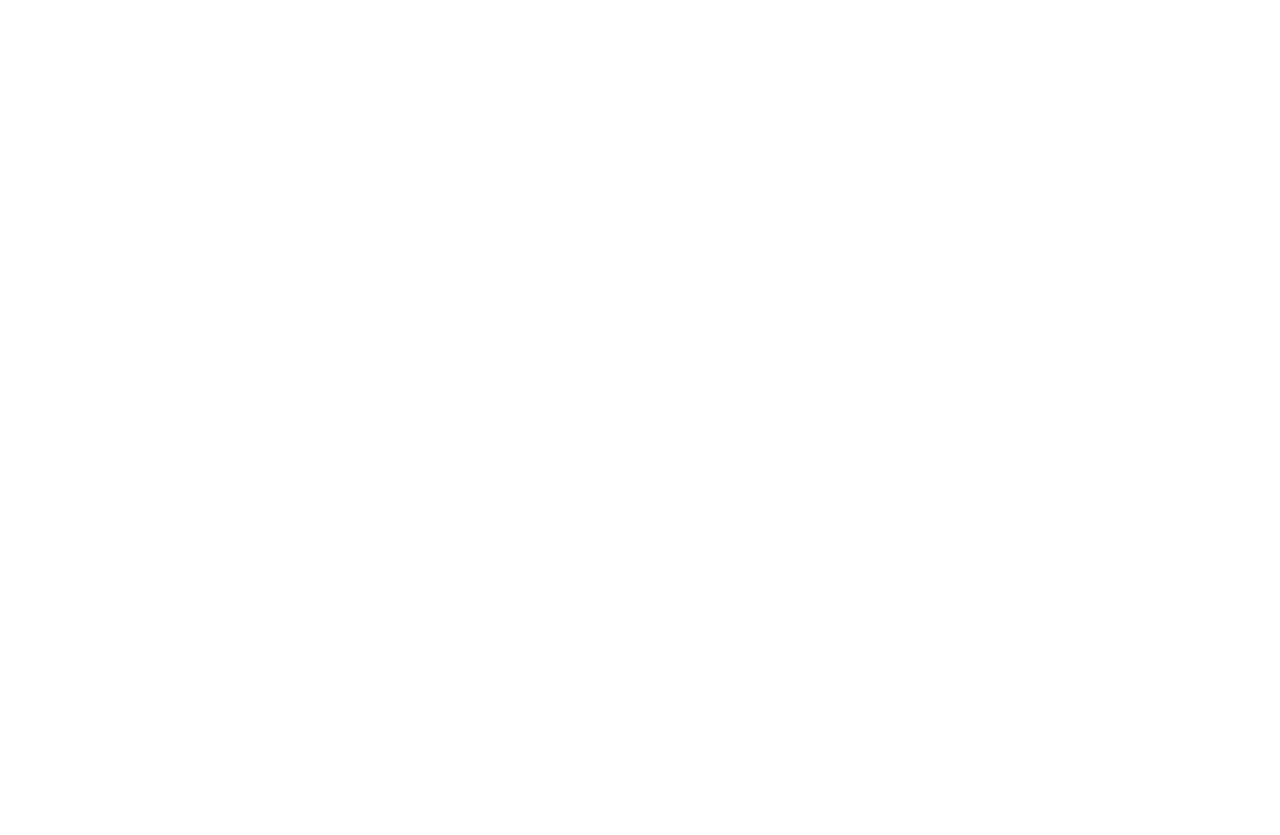
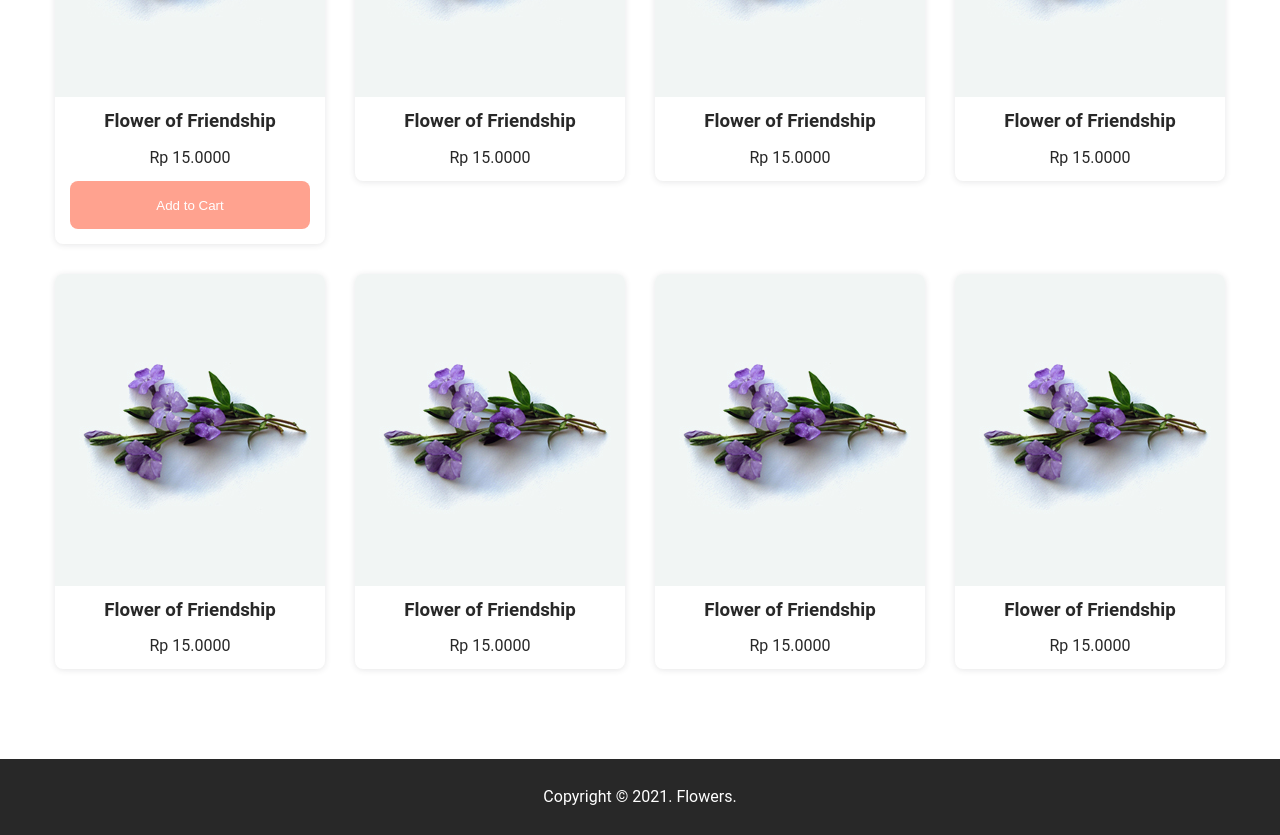
Before and after one commit to saddamhbb/katalo9, a React app: page / in a window 1280 px wide. Shown: the part 1275-2110 px from the top of the page. Before the commit the page ends 1206 px from the top, so only its background shows below. Built offline with nearby package versions, Linux system fonts and the light colour scheme; the HTML template or start-up script is replaced by a standard one.

Commit message:
Add Product List Section in Catalog Page

```diff
--- a/src/pages/Catalogue/index.js
+++ b/src/pages/Catalogue/index.js
@@ -1,6 +1,8 @@
 import React, { useState } from "react";
 
 const Catalogue = () => {
+    const totalItems = 12;
+
     return (
         <div className="container py-2">
             <div className="d-flex mx-n-1 flex-wrap mb-2">
@@ -36,6 +38,130 @@
                     </div>
                 </div>
             </div>
+
+            <div className="d-flex mx-n-1 flex-wrap mb-2">
+                <div className="col-12 col-d-3 px-1 mb-2">
+                    <div className="card">
+                        <div>
+                            <img src="/img/products/potted-plant/potted-flower-1.jpeg" />
+                        </div>
+                        <div className="p-1">
+                            <div className="text-center">
+                                <h3>Flower of Friendship</h3>
+                            </div>
+                            <div className="text-center mb-1">
+                                <span>Rp 15.0000</span>
+                            </div>
+                            <button className="w-100 btn btn-primary">Add to Cart</button>
+                        </div>
+                    </div>
+                </div>
+                <div className="col-12 col-d-3 px-1 mb-2">
+                    <div className="card">
+                        <div>
+                            <img src="/img/products/potted-plant/potted-flower-1.jpeg" />
+                        </div>
+                        <div className="p-1">
+                            <div className="text-center">
+                                <h3>Flower of Friendship</h3>
+                            </div>
+                            <div className="text-center">
+                                <span>Rp 15.0000</span>
+                            </div>
+                        </div>
+                    </div>
+                </div>
+                <div className="col-12 col-d-3 px-1 mb-2">
+                    <div className="card">
+                        <div>
+                            <img src="/img/products/potted-plant/potted-flower-1.jpeg" />
+                        </div>
+                        <div className="p-1">
+                            <div className="text-center">
+                                <h3>Flower of Friendship</h3>
+                            </div>
+                            <div className="text-center">
+                                <span>Rp 15.0000</span>
+                            </div>
+                        </div>
+                    </div>
+                </div>
+                <div className="col-12 col-d-3 px-1 mb-2">
+                    <div className="card">
+                        <div>
+                            <img src="/img/products/potted-plant/potted-flower-1.jpeg" />
+                        </div>
+                        <div className="p-1">
+                            <div className="text-center">
+                                <h3>Flower of Friendship</h3>
+                            </div>
+                            <div className="text-center">
+                                <span>Rp 15.0000</span>
+                            </div>
+                        </div>
+                    </div>
+                </div>
+                <div className="col-12 col-d-3 px-1 mb-2">
+                    <div className="card">
+                        <div>
+                            <img src="/img/products/potted-plant/potted-flower-1.jpeg" />
+                        </div>
+                        <div className="p-1">
+                            <div className="text-center">
+                                <h3>Flower of Friendship</h3>
+                            </div>
+                            <div className="text-center">
+                                <span>Rp 15.0000</span>
+                            </div>
+                        </div>
+                    </div>
+                </div>
+                <div className="col-12 col-d-3 px-1 mb-2">
+                    <div className="card">
+                        <div>
+                            <img src="/img/products/potted-plant/potted-flower-1.jpeg" />
+                        </div>
+                        <div className="p-1">
+                            <div className="text-center">
+                                <h3>Flower of Friendship</h3>
+                            </div>
+                            <div className="text-center">
+                                <span>Rp 15.0000</span>
+                            </div>
+                        </div>
+                    </div>
+                </div>
+                <div className="col-12 col-d-3 px-1 mb-2">
+                    <div className="card">
+                        <div>
+                            <img src="/img/products/potted-plant/potted-flower-1.jpeg" />
+                        </div>
+                        <div className="p-1">
+                            <div className="text-center">
+                                <h3>Flower of Friendship</h3>
+                            </div>
+                            <div className="text-center">
+                                <span>Rp 15.0000</span>
+                            </div>
+                        </div>
+                    </div>
+                </div>
+                <div className="col-12 col-d-3 px-1 mb-2">
+                    <div className="card">
+                        <div>
+                            <img src="/img/products/potted-plant/potted-flower-1.jpeg" />
+                        </div>
+                        <div className="p-1">
+                            <div className="text-center">
+                                <h3>Flower of Friendship</h3>
+                            </div>
+                            <div className="text-center">
+                                <span>Rp 15.0000</span>
+                            </div>
+                        </div>
+                    </div>
+                </div>
+            </div>
         </div>
     )
 }
--- a/src/static/scss/_normalize.scss
+++ b/src/static/scss/_normalize.scss
@@ -30,6 +30,7 @@
 h5,
 h6 {
   color: var(--black);
+  margin-top: 0;
 }
 
 main {
--- a/src/static/scss/layout/_grid.scss
+++ b/src/static/scss/layout/_grid.scss
@@ -20,6 +20,11 @@
         width: 16.6666666667%;
     }
 
+    .col-d-3 {
+        flex: 0 0 auto;
+        width: 25%;
+    }
+
     .col-d-4 {
         flex: 0 0 auto;
         width: 33.3333333333%;
--- a/src/static/scss/main.scss
+++ b/src/static/scss/main.scss
@@ -1,3 +1,28 @@
 @import "variables", "normalize";
 @import "layout/container", "layout/grid";
 @import "utilities/display", "utilities/flex", "utilities/gutter", "utilities/coloring", "utilities/text";
+
+.card {
+    border-radius: 8px;
+    overflow: hidden;
+    box-shadow: 0 1px 6px 0 rgba(49, 53, 59, 0.12);
+    max-width: 270px;
+}
+
+.w-100 {
+    width: 100%;
+}
+
+.btn {
+    height: 48px;
+    line-height: 48px;
+    padding-left: 15px;
+    padding-right: 15px;
+    border: none;
+    border-radius: 8px;
+}
+
+.btn-primary {
+    background-color: var(--light-pink);
+    color: var(--white);
+}
--- a/src/static/scss/utilities/_gutter.scss
+++ b/src/static/scss/utilities/_gutter.scss
@@ -35,6 +35,10 @@
     margin-right: -15px;
 }
 
+.mb-1 {
+    margin-bottom: 15px;
+}
+
 .mb-2 {
     margin-bottom: 30px;
 }
```
